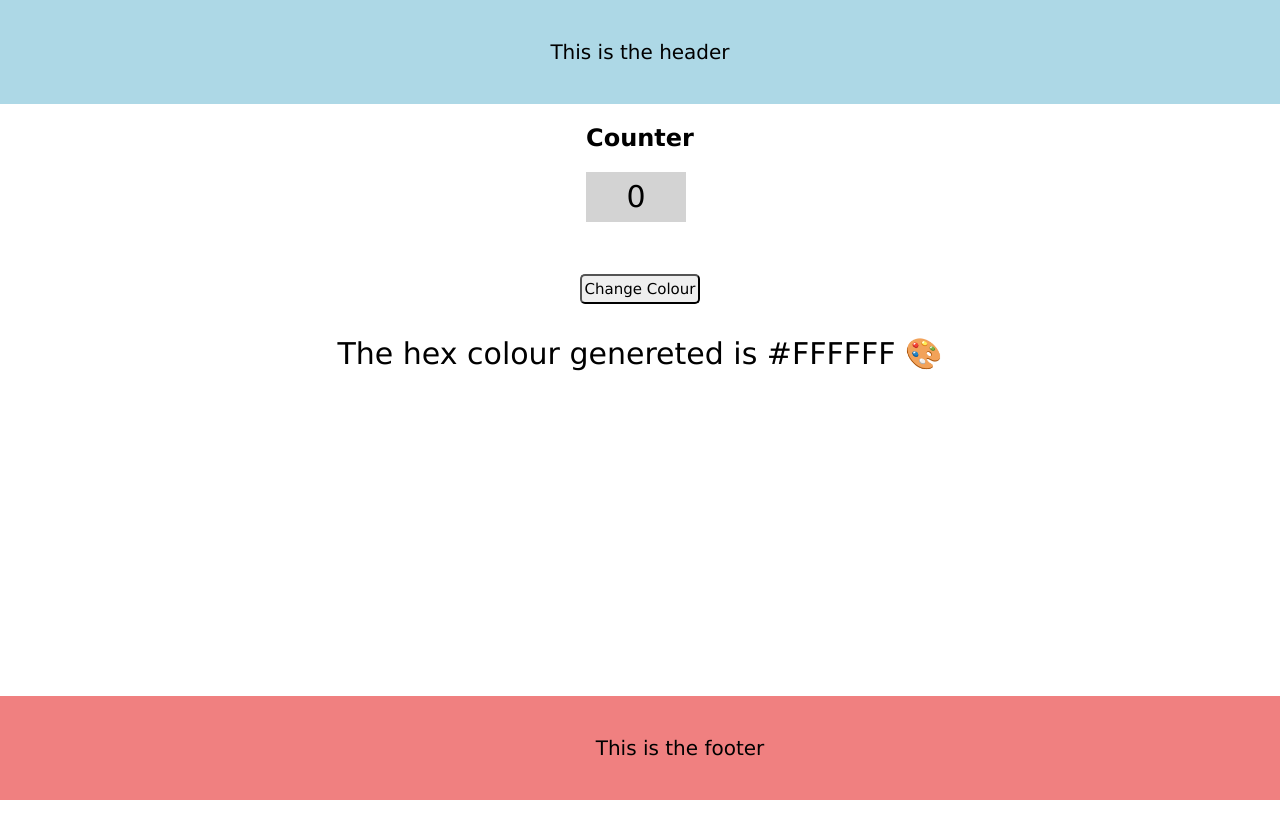
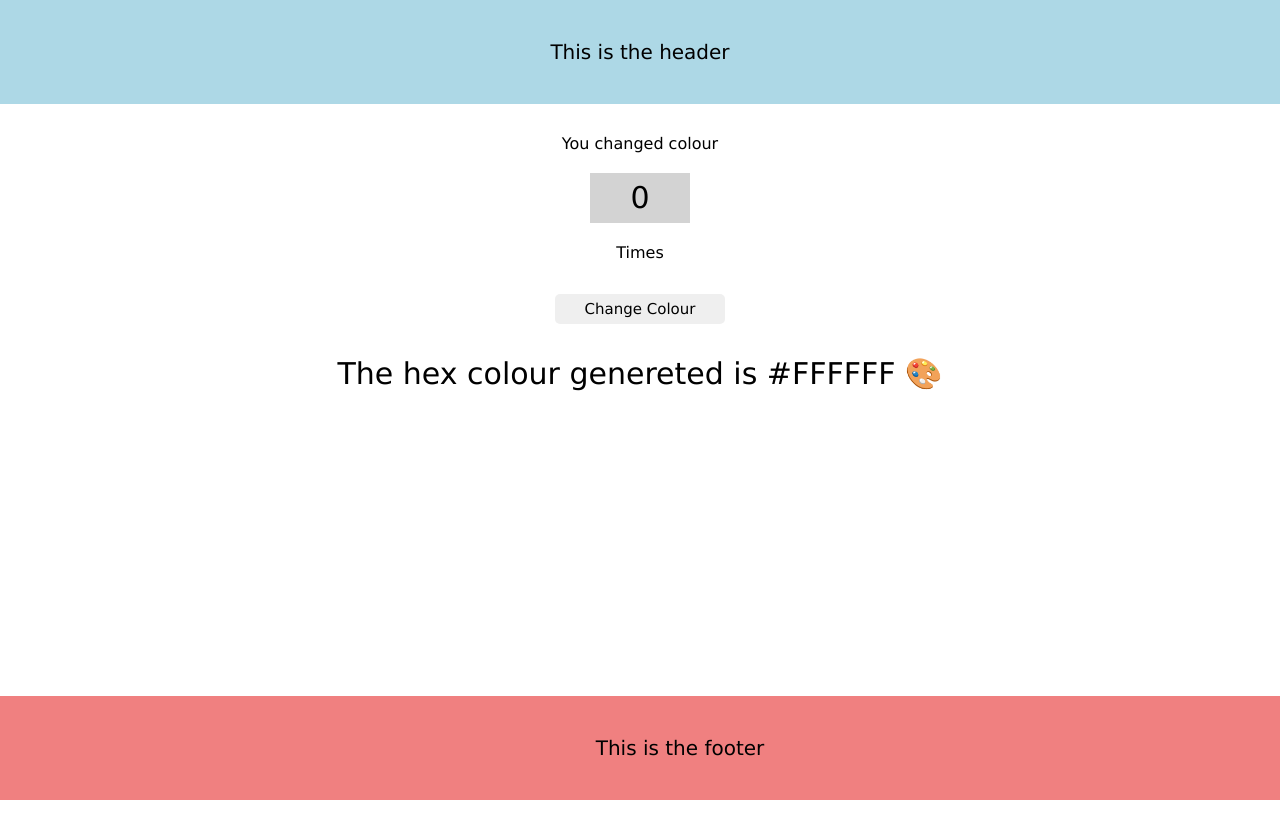
Before and after one commit to martinagabrielli/react-demo, a React (Create React App) app: page / in a window 1280 px wide. Shown: the top 838 px of the page. Built offline with nearby package versions, Linux system fonts and the light colour scheme.

Commit message:
Add style and content adjustments

```diff
--- a/src/Main.js
+++ b/src/Main.js
@@ -21,9 +21,10 @@ function Main() {
 
     return (
         <main style={{background: colour}}>
-            <section>
-                <h1>Counter</h1>
+            <section className="counter">
+                <p>You changed colour</p>
                 <div id="display">{counter}</div>
+                <p>Times</p>
             </section>
             <section>
                 <button className="change-colour" onClick={generateCombination}>Change Colour</button>
--- a/src/css/Main.css
+++ b/src/css/Main.css
@@ -17,31 +17,34 @@ h1 {
     background: lightgrey;
     width: 100px;
     height: 50px;
-    margin: 20px 0;
+    margin: 20px auto;
     text-align: center;
     line-height: 50px;
     font-size: 30px;
 }
 
 button {
-    width: 50px;
+    /* width: 50px; */
     height: 30px;
     font-size: 15px;
     border-radius: 5px;
     cursor: pointer;
     display: block;
     margin: auto;
+    border: 0;
+    padding: 0 30px;
 }
 
 button:focus {
     display: none;
 }
 
-.change-colour {
-    width: 120px;
-}
-
 .hex-colour {
     margin-top: 2rem;
     font-size: 30px;
 }
+
+.counter {
+    margin-top: 30px;
+    text-align: center;
+}
```
